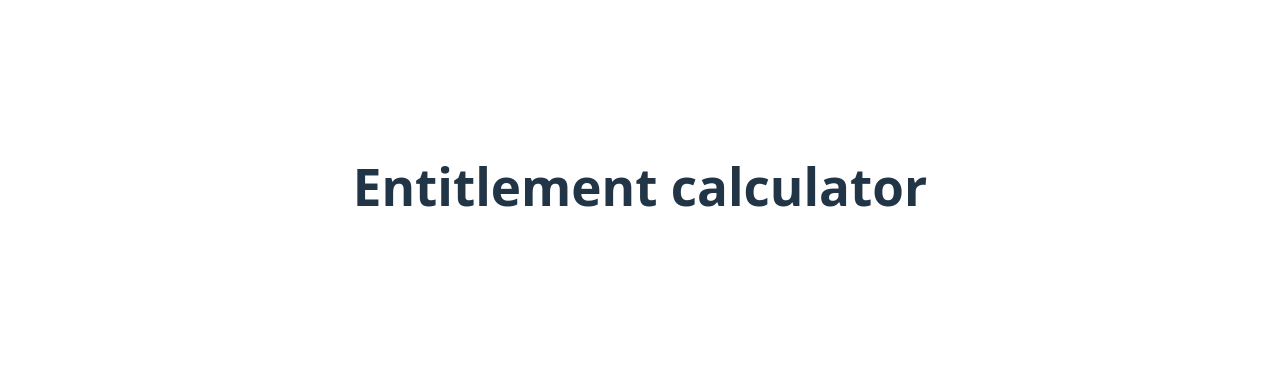
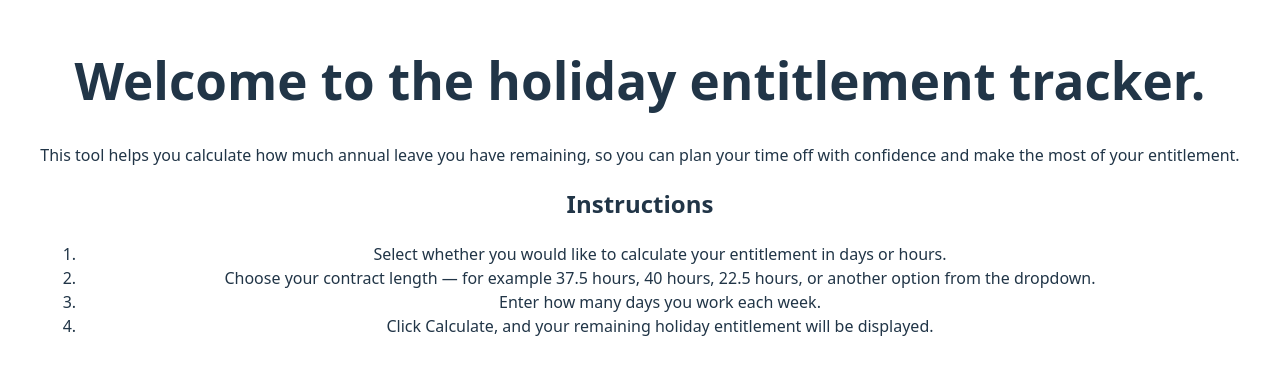
Before and after one commit to mattthughes/entitlement_calculator, a React (Vite) app in the folder entitlement-calculator/: page / in a window 1280 px wide. Shown: the part 214-588 px from the top of the page. Built offline with nearby package versions, Linux system fonts and the light colour scheme.

Commit message:
Added holiday entitlement intro page

```diff
--- a/entitlement-calculator/src/App.jsx
+++ b/entitlement-calculator/src/App.jsx
@@ -1,12 +1,11 @@
 import './App.css'
+import HolidayEntitlementPage from './components/HolidayEntitlementPage'
 
 function App() {
 
   return (
     <>
-      <div>
-        <h1>Entitlement calculator</h1>
-      </div>
+        <HolidayEntitlementPage/>
     </>
   )
 }
--- /dev/null
+++ b/entitlement-calculator/src/components/HolidayEntitlementPage.jsx
@@ -0,0 +1,26 @@
+import { useState } from "react";
+
+export default function HolidayEntitlementPage() {
+    return <>
+        <div>
+            <h1>Welcome to the holiday entitlement tracker.</h1>
+            <p>This tool helps you calculate how much annual leave you have remaining, so you can plan your time off with confidence and make the most of your entitlement.</p>
+            <h2>Instructions</h2>
+            <ol>
+                <li>
+                    Select whether you would like to calculate your entitlement in days or hours.
+                </li>
+                <li>
+                    Choose your contract length — for example 37.5 hours, 40 hours, 22.5 hours, or another option from the dropdown.
+                </li>
+                <li>
+                    Enter how many days you work each week.
+                </li>
+                <li>
+                    Click Calculate, and your remaining holiday entitlement will be displayed.
+                </li>
+            </ol>
+        </div>
+
+    </>
+}
```
